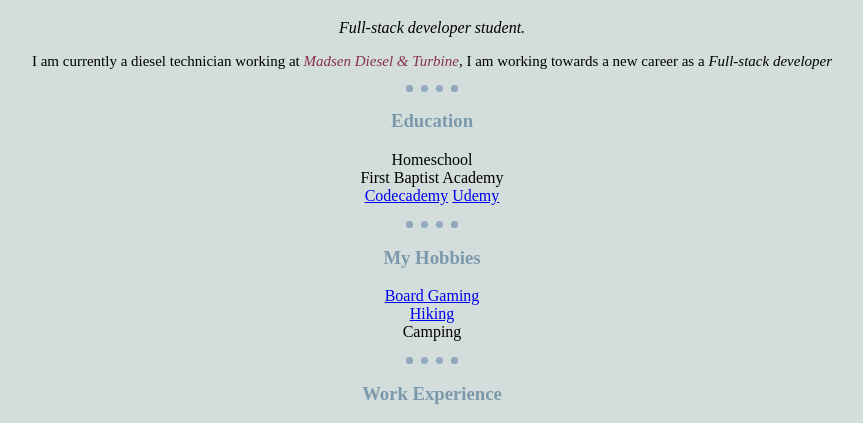
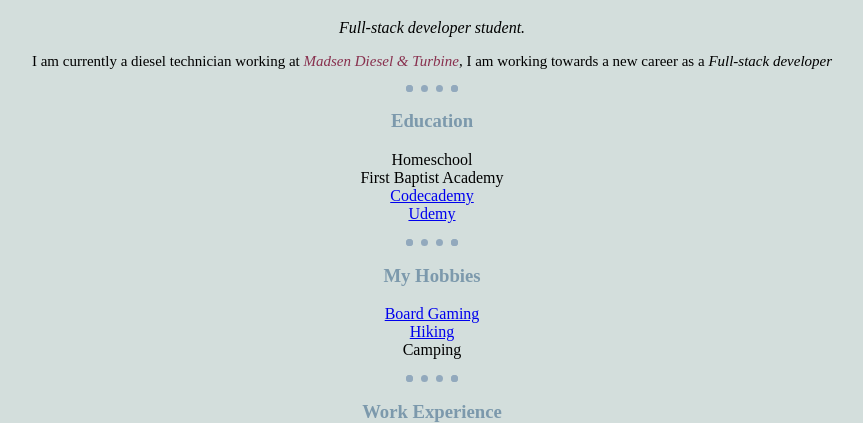
Before and after one commit to mwhancock/cv, a plain HTML site: page index.html in a window 1280 px wide. Shown: the part 322-745 px from the top of the page, without its empty margins (208-1071 px from the left). Drawn offline with Linux system fonts and the light colour scheme.

Commit message:
Fixed line break

```diff
--- a/index.html
+++ b/index.html
@@ -17,7 +17,7 @@
   <p>
     Homeschool <br>
     First Baptist Academy <br>
-    <a href="https://www.codecademy.com/">Codecademy</a>
+    <a href="https://www.codecademy.com/">Codecademy</a> <br>
     <a href="https://www.udemy.com/">Udemy</a>
   </p>
   <hr size='2'>
```
